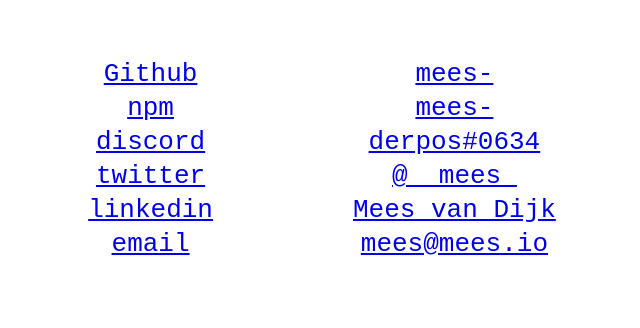
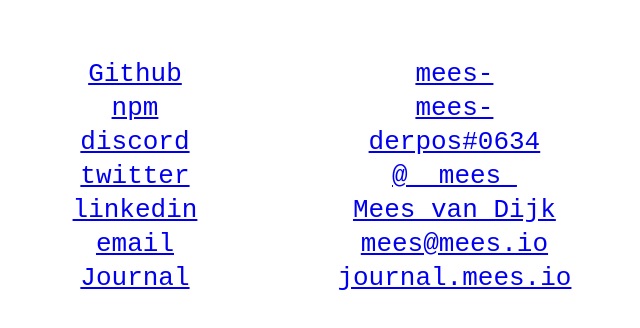
Before and after one commit to mees-/portfolio, a plain HTML site: page index.html in a window 1280 px wide. Shown: the part 116-444 px from the top of the page, without its empty margins (318-958 px from the left). Drawn offline with Linux system fonts and the light colour scheme.

Commit message:
Add link to journal

```diff
--- a/index.html
+++ b/index.html
@@ -85,6 +85,14 @@
 						<a href="mailto:mees@mees.io">mees@mees.io</a>
 					</td>
 				</tr>
+				<tr>
+					<td>
+						<a href="https://journal.mees.io">Journal</a>
+					</td>
+					<td>
+						<a href="https://journal.mees.io">journal.mees.io</a>
+					</td>
+				</tr>
 			</tbody>
 		</table>
 	</body>
```
